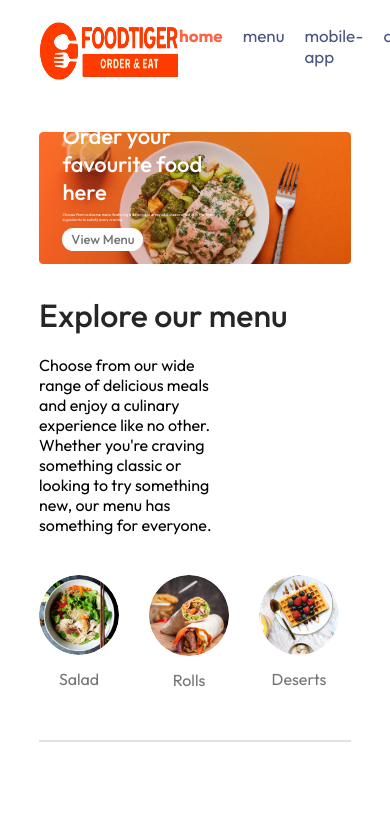
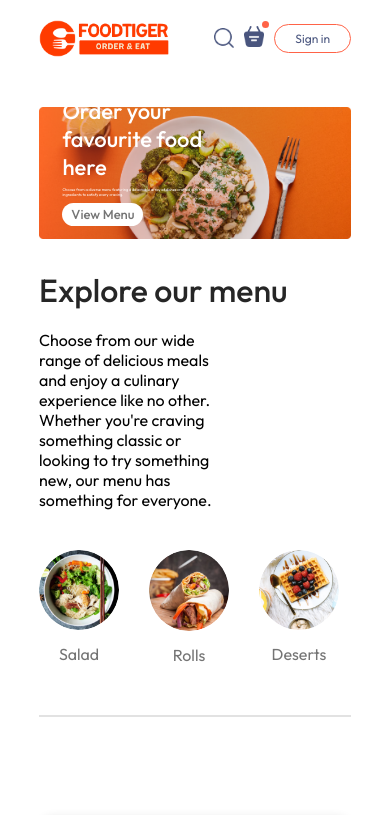
Before and after one commit to Al-Fuad/FoodTiger, a React (Vite) app in the folder frontend/: page / in a window 390 px wide. Shown: the top 815 px of the page. Built offline with nearby package versions, Linux system fonts and the light colour scheme.

Commit message:
fix: Correct class name for basket icon and adjust styles for navbar actions

```diff
--- a/frontend/src/components/Navbar/Navbar.jsx
+++ b/frontend/src/components/Navbar/Navbar.jsx
@@ -15,7 +15,7 @@ const Navbar = () => {
       </ul>
       <div className={styles.navbarActions}>
         <img src={assets.search_icon} alt="" />
-        <div className={styles.searchIcon}>
+        <div className={styles.basket_icon}>
 
           <img src={assets.basket_icon} alt="" />
           <div className={styles.dot}></div>
--- a/frontend/src/components/Navbar/Navbar.module.css
+++ b/frontend/src/components/Navbar/Navbar.module.css
@@ -7,7 +7,7 @@
 }
 
 .logo {
-    height: 60px;
+    width: 150px;
 }
 
 .navbarMenu {
@@ -22,6 +22,10 @@
     display: flex;
     gap: 20px;
     align-items: center;
+}
+
+.navbarActions img {
+    width: 30px;
 }
 
 .navbarActions button {
@@ -49,7 +53,7 @@
     cursor: pointer;
 }
 
-.searchIcon {
+.basket_icon {
     position: relative;
 }
 
@@ -64,7 +68,7 @@
 }
 
 @media (max-width : 1050px) {
-    .navbar .logo {
+    .logo {
         width: 140px;
     }
 
@@ -73,15 +77,60 @@
         font-size: 17px;
     }
 
-    .navbarRight {
-        gap: 30px;
+    .navbarActions {
+        gap: 15px;
     }
 
-    .navbarRight img {
-        width: 22px;
+    .navbarActions img {
+        width: 25px;
     }
 
-    .navbarRight button {
+    .dot {
+        min-width: 8px;
+        min-height: 8px;
+        top: -7px;
+        right: -7px;
+    }
+
+    .navbarActions button {
+        font-size: 14px;
         padding: 8px 25px;
     }
 }
+
+@media (max-width : 900px) {
+    .logo {
+        width: 130px;
+    }
+
+    .navbarMenu {
+        gap: 15px;
+        font-size: 16px;
+    }
+
+    .navbarActions {
+        gap: 10px;
+    }
+
+    .navbarActions img {
+        width: 20px;
+    }
+
+    .dot {
+        min-width: 7px;
+        min-height: 7px;
+        top: -5px;
+        right: -5px;
+    }
+
+    .navbarActions button {
+        font-size: 12px;
+        padding: 6px 20px;
+    }
+}
+
+@media (max-width : 800px) {
+    .navbarMenu {
+        display: none;
+    }
+}
```
